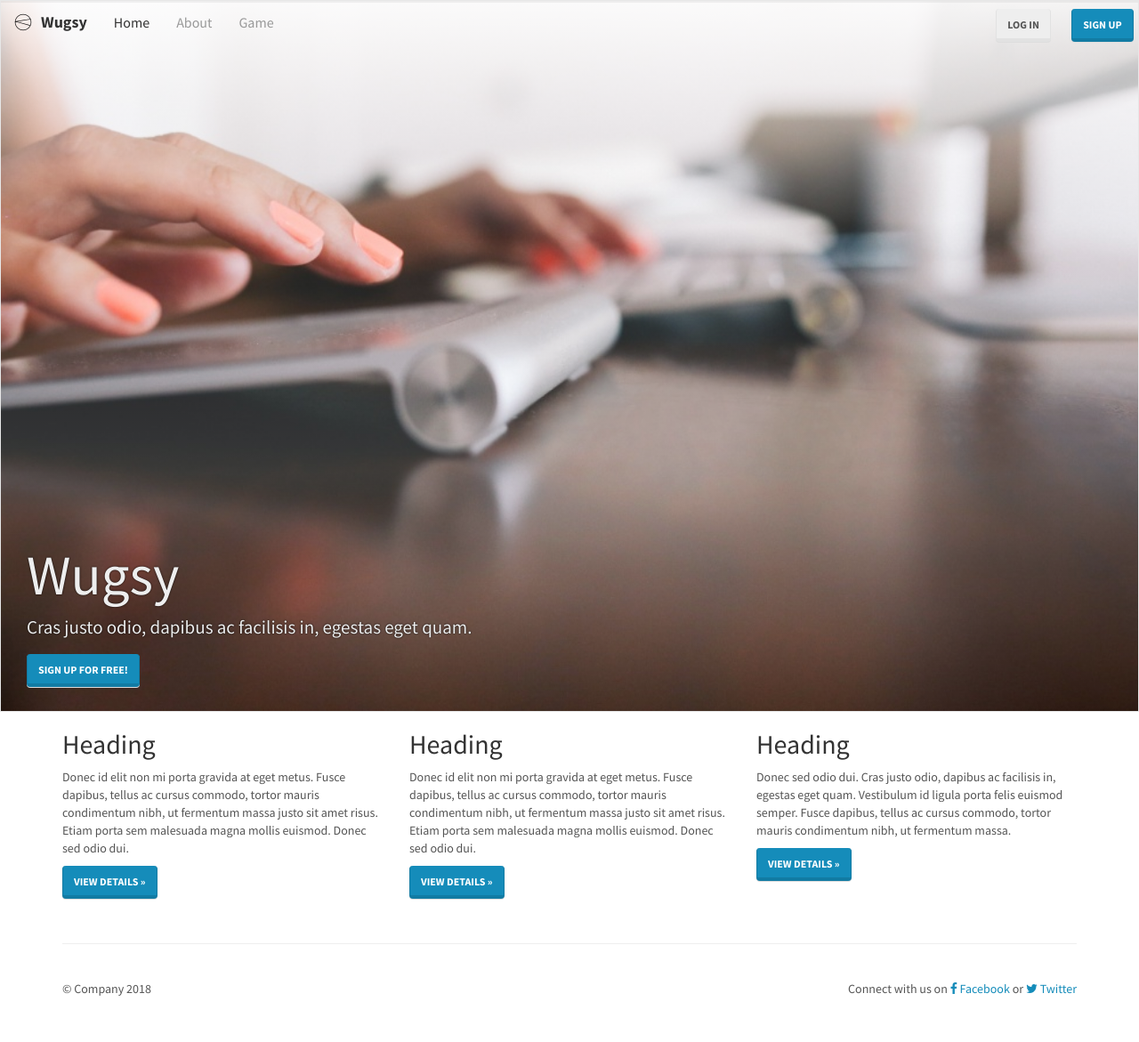
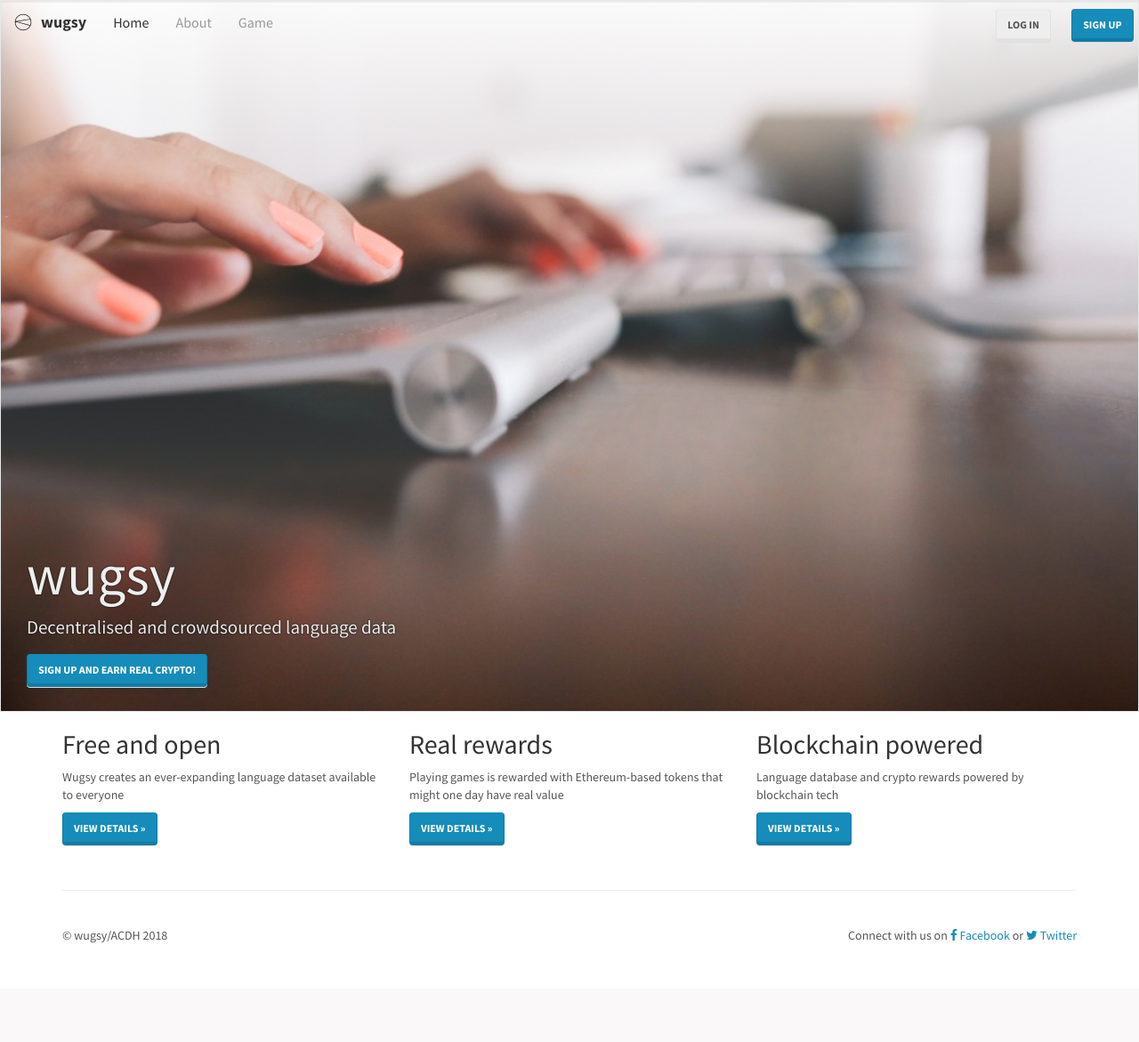
Before and after one commit to acdh-oeaw/wugsy, a Django app: template src/templates/home.html in a window 1280 px wide. Shown: the whole page at 89% size. After the commit the page ends 1060 px from the top, so only its background shows below. Run offline with Django 3.2, Linux system fonts and the light colour scheme; the template is opened without the code that fills it, so the values that code supplies are empty; some libraries are stand-ins or nearby versions.

Commit message:
cosmetics

```diff
--- a/src/templates/_brandname.html
+++ b/src/templates/_brandname.html
@@ -1 +1 @@
-Wugsy
+wugsy
--- a/src/templates/base.html
+++ b/src/templates/base.html
@@ -114,7 +114,7 @@
             <div class="footer">
         <div class="row">
           <div class="col-lg-6">
-              <p>&copy; Company {% now 'Y' %}</p>
+              <p>&copy; wugsy/ACDH {% now 'Y' %}</p>
           </div>
           <div class="col-lg-6 text-right">
             Connect with us on
--- a/src/templates/game.html
+++ b/src/templates/game.html
@@ -124,7 +124,7 @@
             <div class="footer">
         <div class="row">
           <div class="col-lg-6">
-              <p>&copy; Company {% now 'Y' %}</p>
+              <p>&copy; wugsy/ACDH {% now 'Y' %}</p>
           </div>
           <div class="col-lg-6 text-right">
             Connect with us on
--- a/src/templates/home.html
+++ b/src/templates/home.html
@@ -24,8 +24,8 @@
       <div class="row">
         <div class="col-md-8 col-sm-8">
           <h1>{% include "_brandname.html" %}</h1>
-          <p>Cras justo odio, dapibus ac facilisis in, egestas eget quam.</p>
-	  <a class="btn btn-primary" href="{% url 'accounts:signup' %}" role="button">Sign up for Free!</a>
+          <p>Decentralised and crowdsourced language data</p>
+	  <a class="btn btn-primary" href="{% url 'accounts:signup' %}" role="button">Sign up and earn real crypto!</a>
         </div>
         <div class="col-md-4 col-sm-4">
 
@@ -42,18 +42,18 @@
 <div class="container">
   <div class="row">
     <div class="col-lg-4">
-      <h2>Heading</h2>
-      <p>Donec id elit non mi porta gravida at eget metus. Fusce dapibus, tellus ac cursus commodo, tortor mauris condimentum nibh, ut fermentum massa justo sit amet risus. Etiam porta sem malesuada magna mollis euismod. Donec sed odio dui. </p>
+      <h2>Free and open</h2>
+      <p>Wugsy creates an ever-expanding language dataset available to everyone</p>
       <p><a class="btn btn-primary" href="#" role="button">View details &raquo;</a></p>
     </div>
     <div class="col-lg-4">
-      <h2>Heading</h2>
-      <p>Donec id elit non mi porta gravida at eget metus. Fusce dapibus, tellus ac cursus commodo, tortor mauris condimentum nibh, ut fermentum massa justo sit amet risus. Etiam porta sem malesuada magna mollis euismod. Donec sed odio dui. </p>
+      <h2>Real rewards</h2>
+      <p>Playing games is rewarded with Ethereum-based tokens that might one day have real value</p>
       <p><a class="btn btn-primary" href="#" role="button">View details &raquo;</a></p>
     </div>
     <div class="col-lg-4">
-      <h2>Heading</h2>
-      <p>Donec sed odio dui. Cras justo odio, dapibus ac facilisis in, egestas eget quam. Vestibulum id ligula porta felis euismod semper. Fusce dapibus, tellus ac cursus commodo, tortor mauris condimentum nibh, ut fermentum massa.</p>
+      <h2>Blockchain powered</h2>
+      <p>Language database and crypto rewards powered by blockchain tech</p>
       <p><a class="btn btn-primary" href="#" role="button">View details &raquo;</a></p>
     </div>
   </div>
```
Also changed, not shown: src/templates/about.html (+10 -13 lines).
